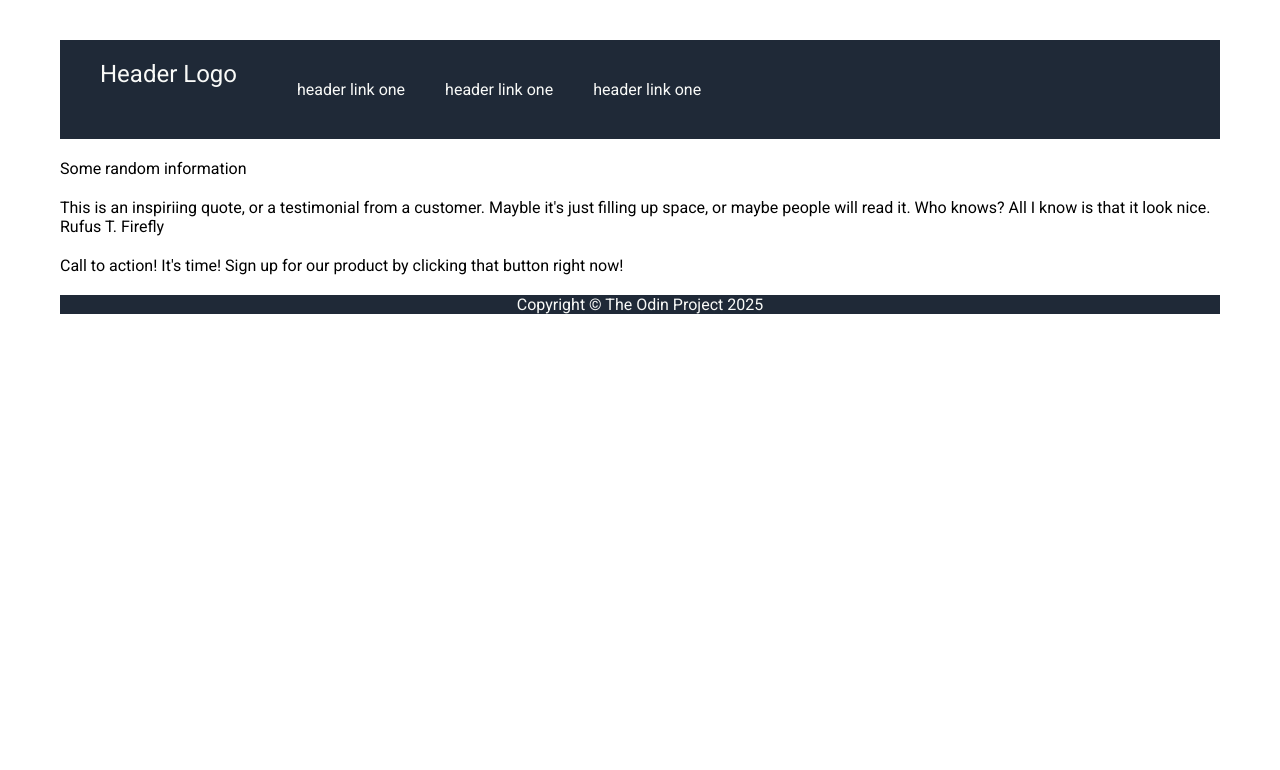
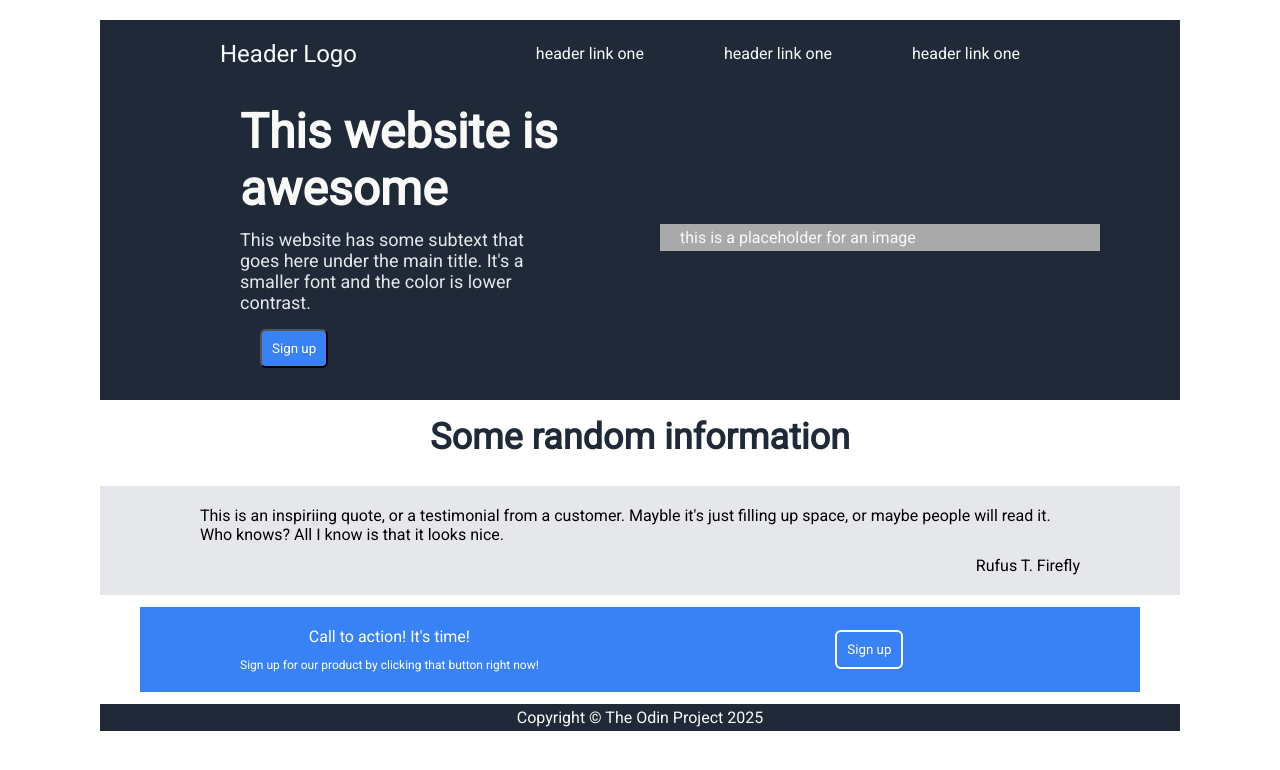
Before and after one commit to tahall/odin-landing-page, a plain HTML site: page index.html in a window 1280 px wide. Drawn offline with Linux system fonts and the light colour scheme.

Commit message:
fix: changed styling on most sections ;

```diff
--- a/index.html
+++ b/index.html
@@ -19,24 +19,58 @@
                 <div class="menu-link">header link one</div>
             </div>
         </div>
-        <div>
-
+        <div class="hero-main">
+            <div class="awesome">
+                <div class="hero-main-1">
+                    This website is awesome
+                </div>
+                <div class="hero-main-2">
+                    This website has some subtext that goes here under the main title.
+                    It's a smaller font and the color is lower contrast.
+                </div>
+                <div>
+                    <button class="su-button">Sign up</button>
+                </div>
+            </div>
+            <div class="image-placeholder">
+                this is a placeholder for an image
+            </div>
         </div>
     </div>
+
     <div class="information">
-        Some random information
+        <div style="text-align: center; font-size:36px; font-weight: 900; color: #1f2937;">
+            Some random information
+        </div>
+        <div>
+        </div>
     </div>
-    <div class="quote">
+
+    <div class="quote-box">
+      <div>
+        <div class="quote-text">
         This is an inspiriing quote, or a testimonial from a customer.
         Mayble it's just filling up space, or maybe people will read it.
-        Who knows? All I know is that it look nice.
+        Who knows? All I know is that it looks nice.
+        </div>
+        <div class="quote-attribution"> Rufus T. Firefly</div>
+      </div>
+    </div>
 
-        Rufus T. Firefly
-    </div>
-    <div class="call-to-action">
-        Call to action!  It's time!
-
-        Sign up for our product by clicking that button right now!
+    <div>
+      <div class="call-to-action">
+        <div class="call-text">
+            <div>
+                Call to action!  It's time!
+            </div>
+            <div style="font-size: 12px;">
+                Sign up for our product by clicking that button right now!
+            </div>
+        </div>
+        <div style="margin: auto;">
+        <button class="su-button" style="border:2px solid white;">Sign up</div>
+        </div>
+      </div>
     </div>
     <div class="footer">
         Copyright &copy; The Odin Project 2025
--- a/style.css
+++ b/style.css
@@ -1,6 +1,7 @@
 * {
-    margin: 20px;
+    margin: 4px 20px;
     font-family: "Roboto", sans-serif;
+    padding: 4px 20px;
 }
 
 .hero, .footer {
@@ -8,15 +9,60 @@
     color: #f9faf8;
 }
 
-.header, .menu {
+.header, .menu, .hero-main, .call-to-action {
     display: flex;
+    align-items: center;
+    justify-content: space-between;
 }
 
-.logo, .footer {
+.header {
+    padding: 0px 40px;
+}
+
+.hero-main-1 {
+    font-size: 48px;
+    font-weight: 900;
+    color: #f9faf8;
+}
+
+.hero-main-2 {
+    font-size: 18px;
+    color: #e5e7eb;
+}
+
+.awesome {
+    flex: 1 1 50%;
+}
+.image-placeholder {
+    background-color: darkgray;
+    flex: 1 1 50%;
+}
+
+.su-button {
+    background-color: #3882f6;
+    color: white;
+    border-radius: 6px;
+    padding: 10px;
+}
+
+.logo, .footer, .call-to-action {
     text-align: center;
 }
 
 .logo {
     font-size: 24px;
-    color: #f9faf8
+    color: #f9faf8;
 }
+
+.quote-box {
+    background-color: #e5e7eb;
+}
+
+.call-to-action {
+    background-color: #3882f6;
+    color: white;
+}
+
+.quote-attribution {
+    text-align: right;
+}
```
